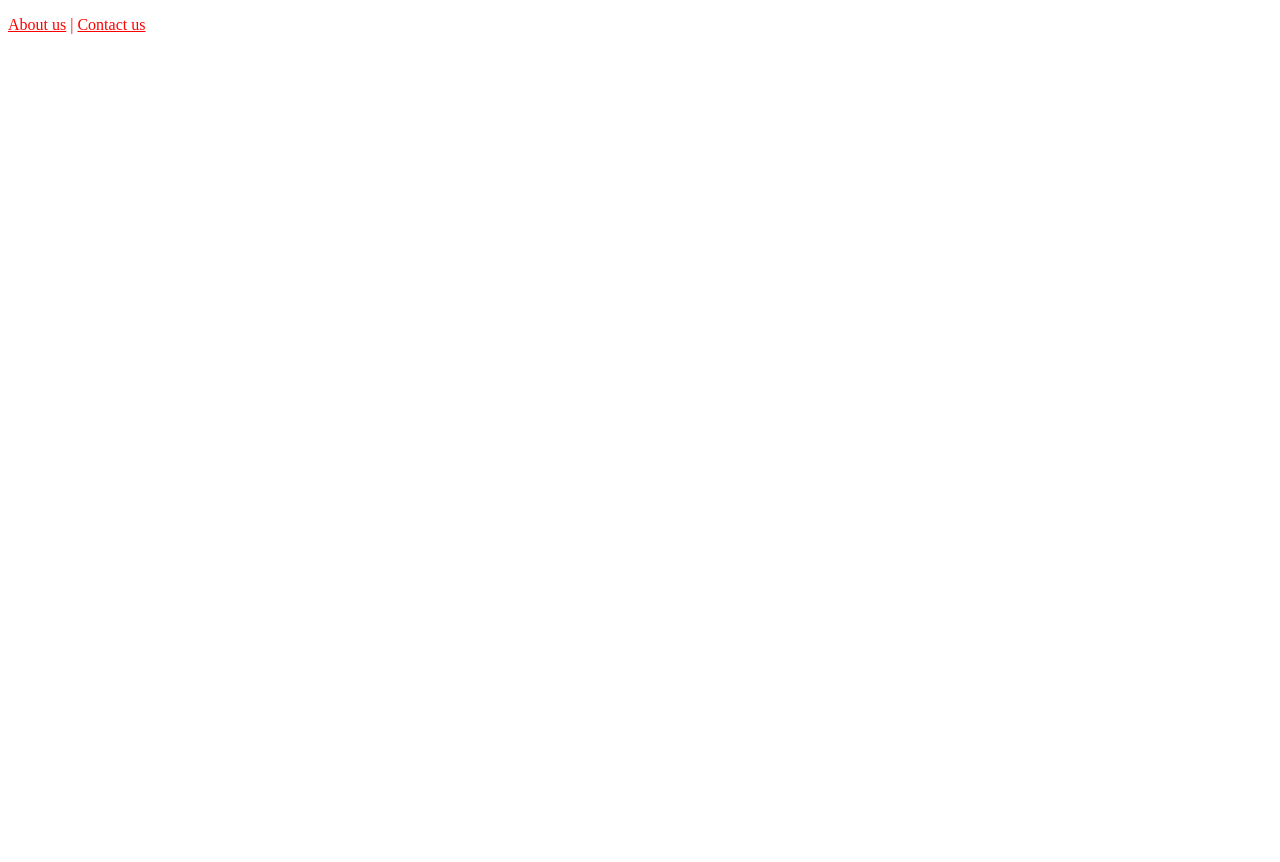
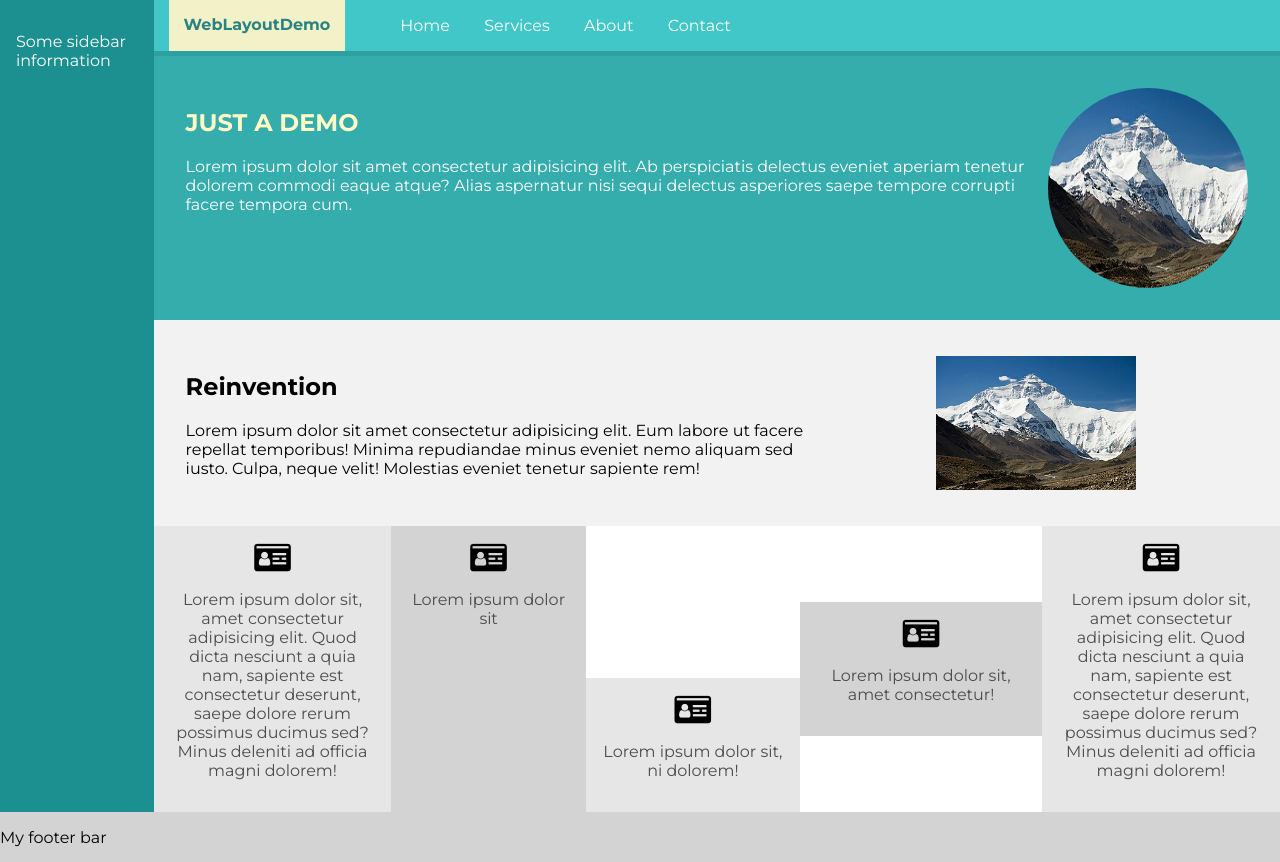
Before and after one commit to centria-basics-of-web-development/handout, a website: page http_server/www/index.html in a window 1280 px wide. Before the commit the page ends 800 px from the top, so only its background shows below. Drawn offline with nearby package versions, Linux system fonts and the light colour scheme; no server answers.

Commit message:
Add http server project

```diff
--- /dev/null
+++ b/http_server/data/data.json
@@ -0,0 +1,4 @@
+{
+    "title": "my blog",
+    "content": "Lorem ipsum dolor sit amet consectetur adipisicing elit. Provident, fuga nihil hic, rerum tempora natus repellat nulla quod molestiae illo similique qui ab. Labore illum ut vitae, maiores at natus?"
+}
--- a/http_server/www/index.html
+++ b/http_server/www/index.html
@@ -3,16 +3,83 @@
 
 <head>
     <meta charset="UTF-8">
-    <title>Welcome to my website</title>
-    <link rel="stylesheet" href="style.css">
-    <script src="script.js"></script>
+    <meta http-equiv="X-UA-Compatible" content="IE=edge">
+    <meta name="viewport" content="width=device-width, initial-scale=1.0">
+    <title>CSS Web Layout Demo</title>
+    <link rel="stylesheet" href="https://maxcdn.bootstrapcdn.com/font-awesome/4.7.0/css/font-awesome.min.css">
+    <link rel="stylesheet" href="styles.css">
+    <script src="https://ajax.googleapis.com/ajax/libs/jquery/3.7.1/jquery.min.js"></script>
 </head>
 
 <body>
-    <p>
-        <a href="about.html">About us</a> |
-        <a href="contact.html">Contact us</a>
-    </p>
+    <div class="sidebar">
+        <p>Some sidebar information</p>
+    </div>
+    <div class="main">
+        <header>
+            <a href="#" id="logo">WebLayoutDemo</a>
+            <nav>
+                <ul>
+                    <li><a href="#">Home</a></li>
+                    <li><a href="#">Services</a></li>
+                    <li><a href="#">About</a></li>
+                    <li><a href="#">Contact</a></li>
+                </ul>
+            </nav>
+        </header>
+        <section id="hero">
+            <div id="content">
+                <h1 id="title">Just a Demo</h1>
+                <p id="content_paragraph">Lorem ipsum dolor sit amet consectetur adipisicing elit. Ab perspiciatis
+                    delectus
+                    eveniet aperiam
+                    tenetur dolorem commodi eaque atque? Alias aspernatur nisi sequi delectus asperiores saepe tempore
+                    corrupti facere tempora cum.</p>
+            </div>
+            <img src="images/mountain.jpg" id="mountain">
+        </section>
+        <section id="info">
+            <div id="content2">
+                <h2>Reinvention</h2>
+                <p>Lorem ipsum dolor sit amet consectetur adipisicing elit. Eum labore ut facere repellat temporibus!
+                    Minima repudiandae minus eveniet nemo aliquam sed iusto. Culpa, neque velit! Molestias eveniet
+                    tenetur sapiente rem!</p>
+            </div>
+            <img src="images/mountain.jpg" id="mountain-vector">
+        </section>
+
+        <ul id="cards">
+            <li>
+                <i class="fa fa-id-card" aria-hidden="true"></i>
+                <p>Lorem ipsum dolor sit, amet consectetur adipisicing elit. Quod dicta nesciunt a quia nam, sapiente
+                    est consectetur deserunt, saepe dolore rerum possimus ducimus sed? Minus deleniti ad officia magni
+                    dolorem!</p>
+            </li>
+            <li>
+                <i class="fa fa-id-card" aria-hidden="true"></i>
+                <p>Lorem ipsum dolor sit</p>
+            </li>
+            <li>
+                <i class="fa fa-id-card" aria-hidden="true"></i>
+                <p>Lorem ipsum dolor sit, ni dolorem!</p>
+            </li>
+            <li>
+                <i class="fa fa-id-card" aria-hidden="true"></i>
+                <p>Lorem ipsum dolor sit, amet consectetur!</p>
+            </li>
+            <li>
+                <i class="fa fa-id-card" aria-hidden="true"></i>
+                <p>Lorem ipsum dolor sit, amet consectetur adipisicing elit. Quod dicta nesciunt a quia nam, sapiente
+                    est consectetur deserunt, saepe dolore rerum possimus ducimus sed? Minus deleniti ad officia magni
+                    dolorem!</p>
+            </li>
+        </ul>
+
+    </div>
+    <footer>
+        <p>My footer bar</p>
+    </footer>
+    <script src="script.js"></script>
 </body>
 
 </html>
--- a/http_server/www/script.js
+++ b/http_server/www/script.js
@@ -0,0 +1,6 @@
+$(document).ready(function() {
+    $.get("api/data", function(data){
+        $('#title').html(data.title);
+        $('#content_paragraph').html(data.content);
+    });
+});
--- a/http_server/www/style.css
+++ /dev/null
@@ -1,3 +0,0 @@
-* {
-    color: red;
-}
--- /dev/null
+++ b/http_server/www/styles.css
@@ -0,0 +1,168 @@
+/* #grid-container {
+    display: grid;
+} */
+
+@import url('https://fonts.googleapis.com/css?family=Montserrat:400,700');
+
+html, body {
+    height: 100%;
+}
+
+body {
+    font-family: 'Montserrat', sans-serif;
+    margin: 0;
+    display: grid;
+    grid-template-columns: 12% auto;
+    grid-template-rows: auto 50px;
+    grid-template-areas:
+        "sidebar main"
+        "footer footer";
+}
+
+a { text-decoration: none;}
+
+ul { list-style-type: none;}
+
+ul li a {
+    color: white;
+    padding:15px;
+}
+
+ul li {
+    display: inline;
+}
+
+header {
+    background-color: #41c7c7;
+    display: grid;
+    grid-template-columns: [log-start] fit-content(20%) [nav-start] auto [nav-end];
+    grid-template-columns: fit-content(20%) auto;
+    grid-area: header;
+}
+
+#logo {
+    padding: 15px;
+    margin-left: 15px;
+    text-align: center;
+    display: inline-block;
+    color: #298383;
+    background-color: #f3f1c7;
+    font-weight: bold;
+    display: inline-block;
+}
+
+section#hero {
+    background-color: #36adad;
+    padding: 2em;
+    border-top: 5px solid #2ea0a0;
+
+    display: grid;
+    grid-template-columns: repeat(2, auto);
+}
+
+#content h1 {
+    text-transform: uppercase;
+    color: #fffbc5;
+}
+
+#content p {
+    color: white;
+}
+
+img {
+    max-width: 100%;
+    background-size: cover;
+    margin: 0 auto;
+}
+
+#mountain {
+    border-radius: 50%;
+    width: 200px;
+    height: 200px;
+}
+
+.sidebar {
+    background-color: #1c9090;
+    color: white;
+    padding: 1em;
+    grid-area: sidebar;
+}
+
+.main {
+    /* display: grid; */
+    grid-area: main;
+    /* grid-template-rows: 51px fit-content(30%) 40%; */
+}
+
+footer {
+    background-color: lightgray;
+    grid-area: footer;
+}
+
+#cards {
+    display: grid;
+    grid-template-columns: repeat(5, auto);
+    text-align: center;
+}
+
+#cards i {
+    font-size: 2em;
+}
+
+ul#cards {
+    margin: 0;
+    padding: 0;
+}
+
+ul#cards li {
+    background-color: lightgray;
+    padding: 1em;
+}
+
+ul#cards li p {
+    color: #4c4c4c
+}
+
+ul#cards li:nth-child(1) {
+    background-color: #e6e6e6;
+}
+
+ul#cards li:nth-child(2) {
+    background-color: #d3d3d3;
+    justify-self: start;
+}
+
+ul#cards li:nth-child(3) {
+    background-color: #e6e6e6;
+    align-self: end;
+}
+
+ul#cards li:nth-child(4) {
+    background-color: #d3d3d3;
+    align-self: center;
+}
+
+ul#cards li:nth-child(5) {
+    background-color: #e6e6e6;
+}
+
+section#info {
+    background-color: #f2f2f2;
+    padding: 2em;
+
+    display: grid;
+    grid-template-columns: 1.5fr 1fr;
+    align-items: center;
+}
+
+#mountain-vector {
+    width: 200px;
+
+}
+
+
+@media screen and (max-width:60em) {
+    .sidebar {
+        display: none;
+    }
+}
```
Also changed, not shown: http_server/controller.js (added, +35 -0 lines), http_server/index.js (+2 -21 lines), http_server/router.js (added, +31 -0 lines), http_server/www/about.html (deleted, +0 -15 lines), http_server/www/contact.html (deleted, +0 -18 lines), http_server/README.md (added), http_server/www/images/mountain.jpg (added), images/mvc.png (added), images/web_architecture.drawio.png (added), 1 other file.
